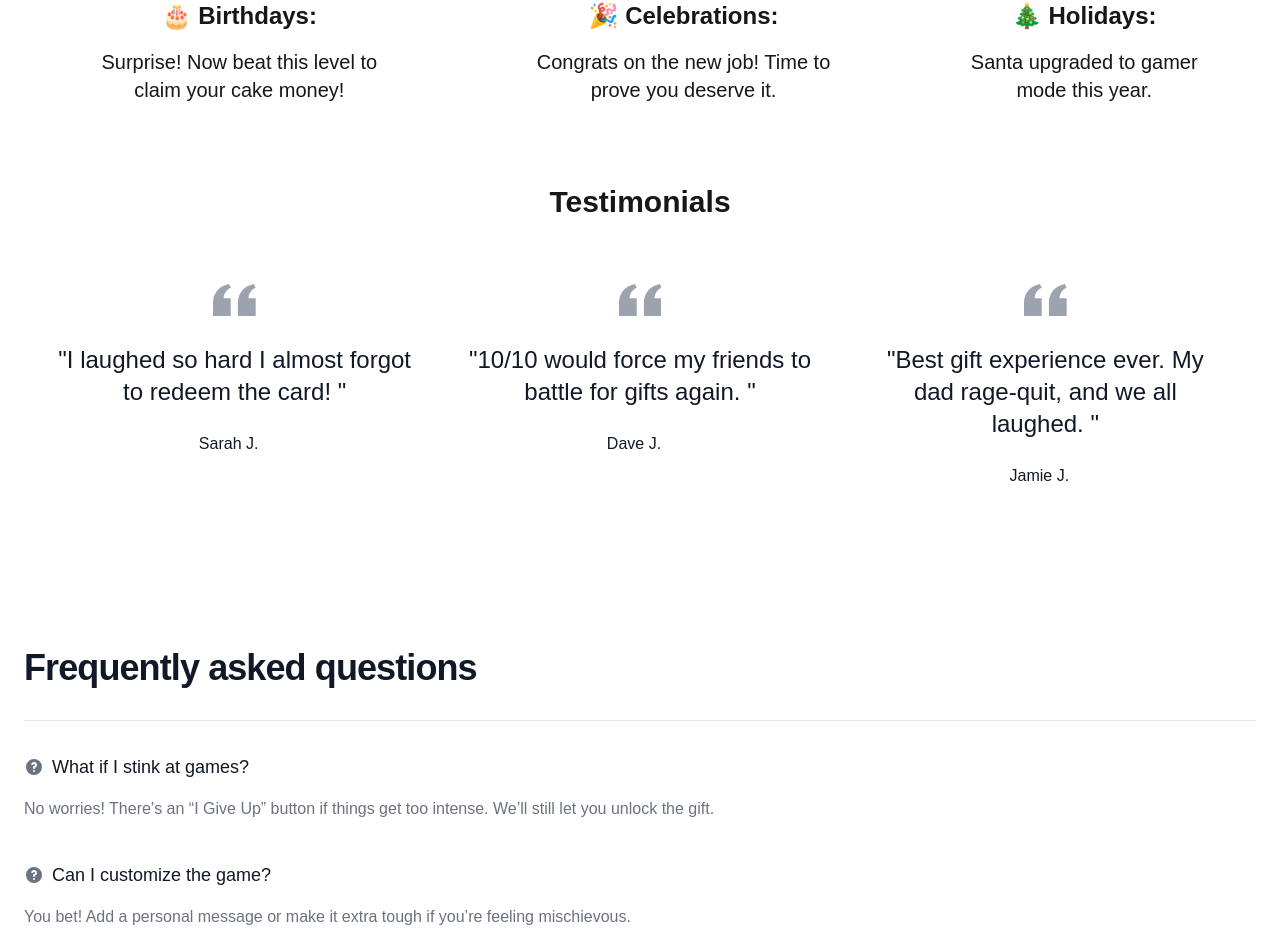
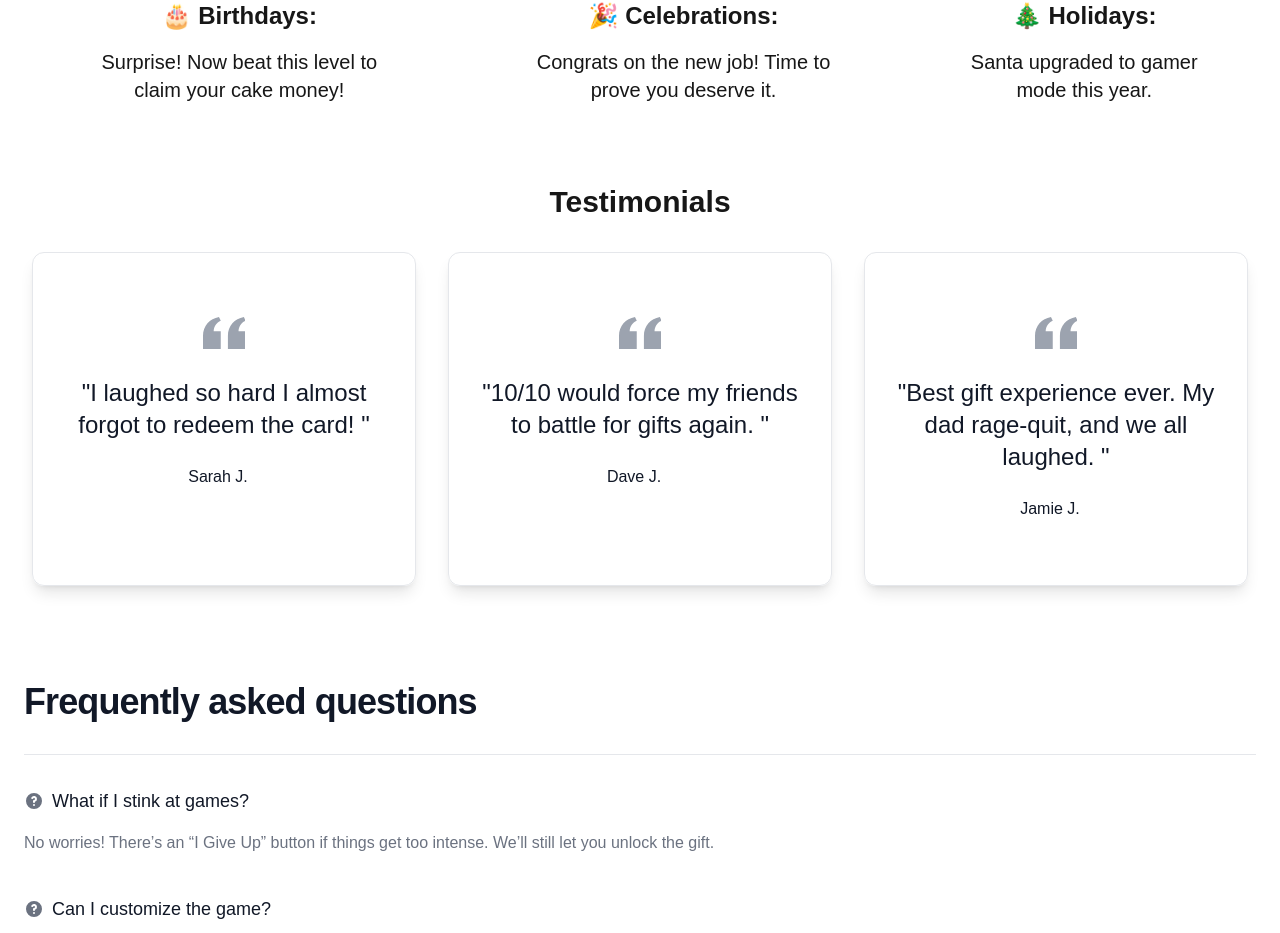
Before and after one commit to fajarAliM/Austin-GiftCardShop, a Next.js app: page / in a window 1280 px wide. Shown: the part 1034-1967 px from the top of the page. Built offline with nearby package versions, Linux system fonts and the light colour scheme; no server answers.

Commit message:
update testinmonial

```diff
--- a/components/layout/main.tsx
+++ b/components/layout/main.tsx
@@ -63,9 +63,9 @@ const Main = () => {
                 </div>
             </div>
             <div>
-                <h2 className="text-3xl font-bold text-center pt-12">Testimonials</h2>
-                <div className="flex p-8 pt-0">
-                    <div className="flex-1 px-4 py-8 mx-auto text-center lg:py-16 lg:px-6">
+                <h2 className="text-3xl font-bold text-center pt-12 pb-8">Testimonials</h2>
+                <div className="flex gap-8 p-8 pt-0">
+                    <div className="flex-1 px-4 py-8 mx-auto text-center lg:py-16 lg:px-6 border rounded-xl shadow-lg">
                         <figure className="max-w-screen-md mx-auto">
                             <svg className="h-12 mx-auto mb-3 text-gray-400 dark:text-gray-600" viewBox="0 0 24 27" fill="none" xmlns="http://www.w3.org/2000/svg">
                                 <path d="M14.017 18L14.017 10.609C14.017 4.905 17.748 1.039 23 0L23.995 2.151C21.563 3.068 20 5.789 20 8H24V18H14.017ZM0 18V10.609C0 4.905 3.748 1.038 9 0L9.996 2.151C7.563 3.068 6 5.789 6 8H9.983L9.983 18L0 18Z" fill="currentColor" />
@@ -80,7 +80,7 @@ const Main = () => {
                             </figcaption>
                         </figure>
                     </div>
-                    <div className="flex-1 px-4 py-8 mx-auto text-center lg:py-16 lg:px-6">
+                    <div className="flex-1 px-4 py-8 mx-auto text-center lg:py-16 lg:px-6 border rounded-xl shadow-lg">
                         <figure className="max-w-screen-md mx-auto">
                             <svg className="h-12 mx-auto mb-3 text-gray-400 dark:text-gray-600" viewBox="0 0 24 27" fill="none" xmlns="http://www.w3.org/2000/svg">
                                 <path d="M14.017 18L14.017 10.609C14.017 4.905 17.748 1.039 23 0L23.995 2.151C21.563 3.068 20 5.789 20 8H24V18H14.017ZM0 18V10.609C0 4.905 3.748 1.038 9 0L9.996 2.151C7.563 3.068 6 5.789 6 8H9.983L9.983 18L0 18Z" fill="currentColor" />
@@ -95,7 +95,7 @@ const Main = () => {
                             </figcaption>
                         </figure>
                     </div>
-                    <div className="flex-1 px-4 py-8 mx-auto text-center lg:py-16 lg:px-6">
+                    <div className="flex-1 px-4 py-8 mx-auto text-center lg:py-16 lg:px-6 border rounded-xl shadow-lg">
                         <figure className="max-w-screen-md mx-auto">
                             <svg className="h-12 mx-auto mb-3 text-gray-400 dark:text-gray-600" viewBox="0 0 24 27" fill="none" xmlns="http://www.w3.org/2000/svg">
                                 <path d="M14.017 18L14.017 10.609C14.017 4.905 17.748 1.039 23 0L23.995 2.151C21.563 3.068 20 5.789 20 8H24V18H14.017ZM0 18V10.609C0 4.905 3.748 1.038 9 0L9.996 2.151C7.563 3.068 6 5.789 6 8H9.983L9.983 18L0 18Z" fill="currentColor" />
```
